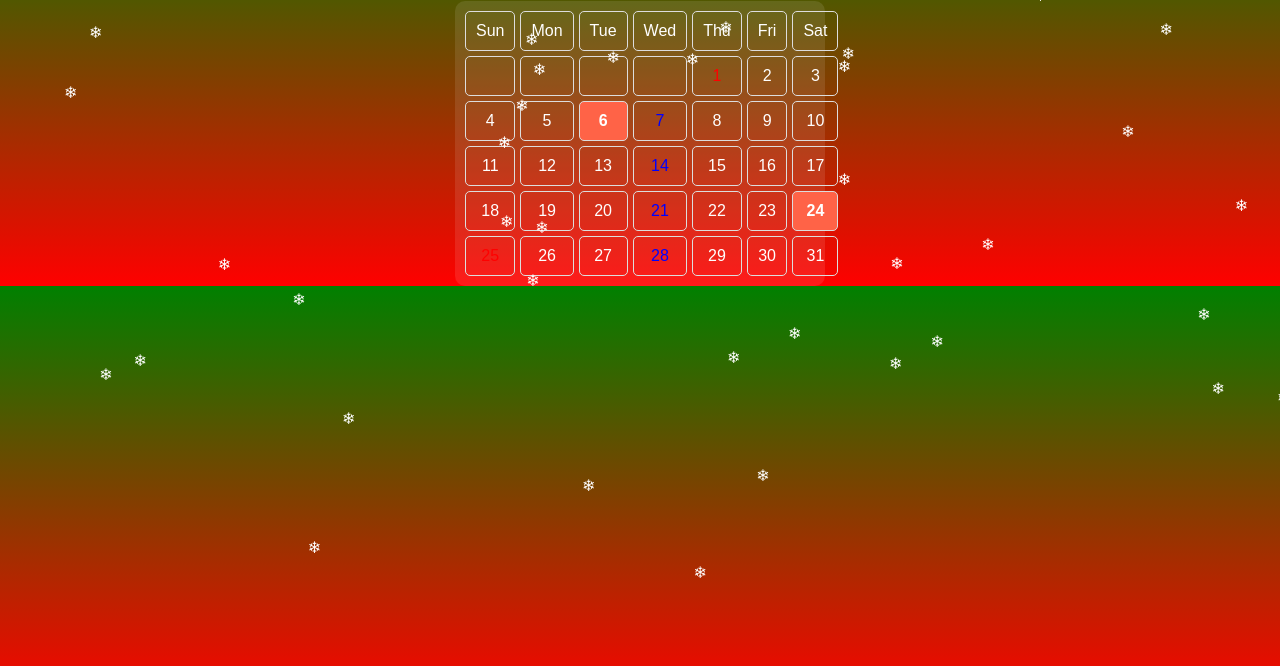
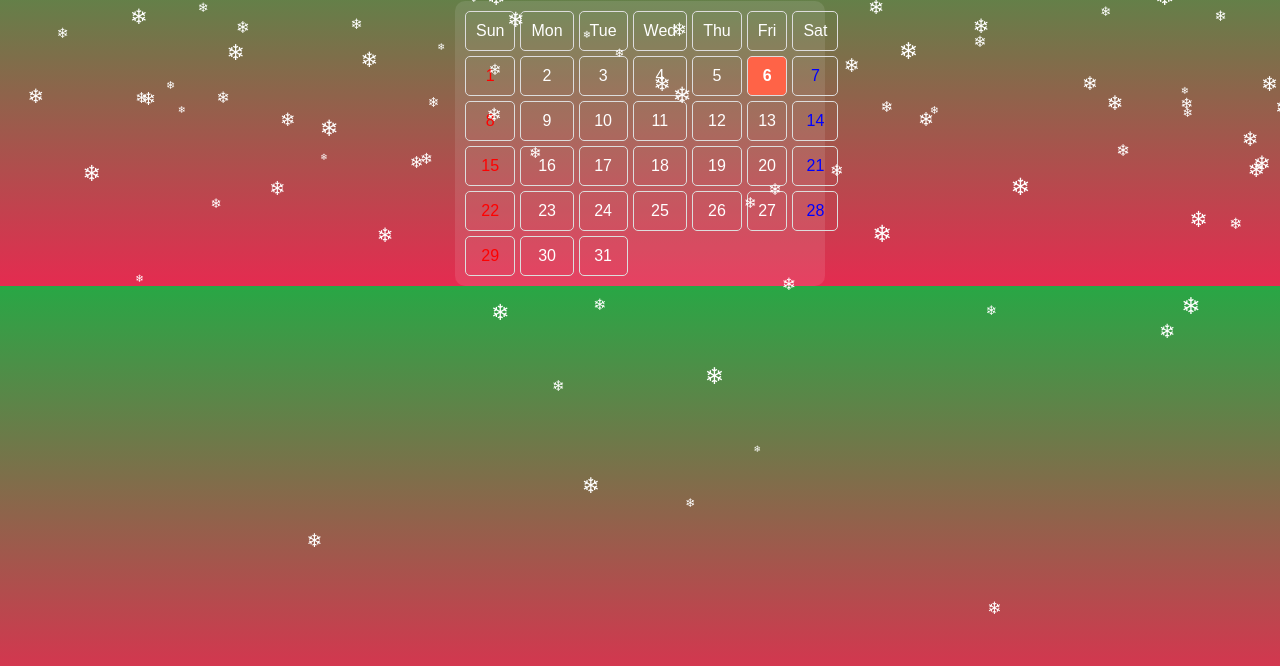
Before and after one commit to guerschonyabusele/Holiday-Calendar, a plain HTML site: page index.html in a window 1280 px wide. Shown: the part 134-800 px from the top of the page. Drawn offline with Linux system fonts and the light colour scheme.

Commit message:
Update index.html

```diff
--- a/index.html
+++ b/index.html
@@ -9,9 +9,9 @@
             font-family: Arial, sans-serif;
             margin: 0;
             padding: 0;
-            background: linear-gradient(to bottom, green, red);
+            background: linear-gradient(to bottom, #28a745, #e52b50);
             color: white;
-            overflow: hidden; /* Prevents scrollbar from appearing due to snowflakes */
+            overflow: hidden;
             position: relative;
         }
         h1 {
@@ -22,6 +22,7 @@
             font-size: 2em;
             text-align: center;
             margin-bottom: 20px;
+            animation: fadeIn 2s ease-in-out;
         }
         .calendar {
             display: grid;
@@ -29,9 +30,10 @@
             gap: 5px;
             max-width: 350px;
             margin: 0 auto;
-            background-color: rgba(255, 255, 255, 0.1); /* Slight transparency */
+            background-color: rgba(255, 255, 255, 0.1);
             padding: 10px;
             border-radius: 10px;
+            animation: fadeIn 3s ease-in-out;
         }
         .calendar div {
             padding: 10px;
@@ -76,6 +78,16 @@
                 transform: translateX(100px) translateY(100vh);
             }
         }
+
+        /* Animation for the countdown */
+        @keyframes fadeIn {
+            0% {
+                opacity: 0;
+            }
+            100% {
+                opacity: 1;
+            }
+        }
     </style>
 </head>
 <body>
@@ -87,55 +99,7 @@
     </div>
 
     <!-- December Calendar -->
-    <div class="calendar">
-        <div>Sun</div>
-        <div>Mon</div>
-        <div>Tue</div>
-        <div>Wed</div>
-        <div>Thu</div>
-        <div>Fri</div>
-        <div>Sat</div>
-
-        <!-- Add empty divs for alignment before December 1st -->
-        <div></div> <div></div> <div></div> <div></div> <!-- Empty spaces before December 1 -->
-
-        <!-- Days of December -->
-        <div class="sunday">1</div>
-        <div>2</div>
-        <div>3</div>
-        <div>4</div>
-        <div>5</div>
-        <div>6</div>
-        <div class="saturday">7</div>
-
-        <div>8</div>
-        <div>9</div>
-        <div>10</div>
-        <div>11</div>
-        <div>12</div>
-        <div>13</div>
-        <div class="saturday">14</div>
-
-        <div>15</div>
-        <div>16</div>
-        <div>17</div>
-        <div>18</div>
-        <div>19</div>
-        <div>20</div>
-        <div class="saturday">21</div>
-
-        <div>22</div>
-        <div>23</div>
-        <div class="today">24</div>
-        <div class="sunday">25</div> <!-- Christmas Day -->
-        <div>26</div>
-        <div>27</div>
-        <div class="saturday">28</div>
-
-        <div>29</div>
-        <div>30</div>
-        <div>31</div>
-    </div>
+    <div class="calendar" id="calendar"></div>
 
     <script>
         // Countdown to Christmas (December 25th)
@@ -156,23 +120,9 @@
             document.getElementById("countdown").textContent = `${days}d ${hours}h ${minutes}m ${seconds}s`;
         }
 
-        // Highlight today in the calendar
-        function highlightToday() {
-            const today = new Date();
-            const day = today.getDate();
-
-            // Highlight the current day in the calendar
-            const calendarDays = document.querySelectorAll(".calendar div");
-            calendarDays.forEach(dayElement => {
-                if (parseInt(dayElement.textContent) === day) {
-                    dayElement.classList.add("today");
-                }
-            });
-        }
-
         // Function to create snowflakes
         function createSnowflakes() {
-            const snowflakeCount = 50; // Number of snowflakes
+            const snowflakeCount = 100; // Increased number of snowflakes for more coverage
             const snowContainer = document.body;
 
             for (let i = 0; i < snowflakeCount; i++) {
@@ -180,16 +130,55 @@
                 snowflake.classList.add('snowflake');
                 snowflake.innerHTML = '&#10052;'; // Unicode snowflake character
                 snowflake.style.left = `${Math.random() * 100}vw`;
-                snowflake.style.animationDuration = `${Math.random() * 5 + 5}s`;
-                snowflake.style.animationDelay = `${Math.random() * 5}s`;
+                snowflake.style.animationDuration = `${Math.random() * 10 + 5}s`; // random duration for falling
+                snowflake.style.animationDelay = `${Math.random() * 5}s`; // random delay
+                snowflake.style.fontSize = `${Math.random() * 1 + 0.5}em`; // varying sizes
 
                 snowContainer.appendChild(snowflake);
             }
         }
 
-        // Initialize countdown and calendar
-        setInterval(updateCountdown, 1000); // Update every second
-        highlightToday();
+        // Function to generate the December calendar dynamically
+        function generateCalendar() {
+            const calendarContainer = document.getElementById("calendar");
+            const daysInDecember = 31;
+            const firstDayOfDecember = new Date('December 1, ' + new Date().getFullYear()).getDay();
+
+            const weekdays = ['Sun', 'Mon', 'Tue', 'Wed', 'Thu', 'Fri', 'Sat'];
+            // Create weekday headers
+            weekdays.forEach(day => {
+                const div = document.createElement('div');
+                div.textContent = day;
+                calendarContainer.appendChild(div);
+            });
+
+            // Empty spaces before December 1st
+            for (let i = 0; i < firstDayOfDecember; i++) {
+                const emptyDiv = document.createElement('div');
+                calendarContainer.appendChild(emptyDiv);
+            }
+
+            // Create days of December
+            for (let day = 1; day <= daysInDecember; day++) {
+                const dayDiv = document.createElement('div');
+                dayDiv.textContent = day;
+                // Highlight today
+                if (day === new Date().getDate()) {
+                    dayDiv.classList.add('today');
+                }
+                // Highlight Sundays and Saturdays
+                if (new Date('December ' + day + ', ' + new Date().getFullYear()).getDay() === 0) {
+                    dayDiv.classList.add('sunday');
+                } else if (new Date('December ' + day + ', ' + new Date().getFullYear()).getDay() === 6) {
+                    dayDiv.classList.add('saturday');
+                }
+                calendarContainer.appendChild(dayDiv);
+            }
+        }
+
+        // Initialize countdown, calendar, and snowflakes
+        setInterval(updateCountdown, 1000); // Update countdown every second
+        generateCalendar(); // Generate the calendar dynamically
         createSnowflakes(); // Create snowflakes
     </script>
 </body>
```
